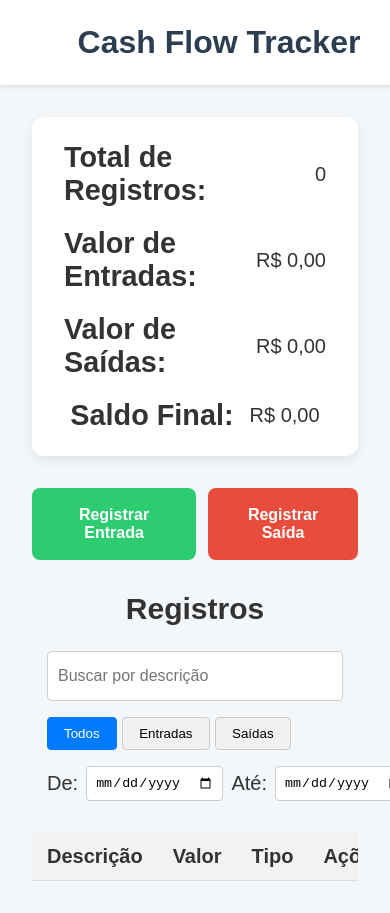
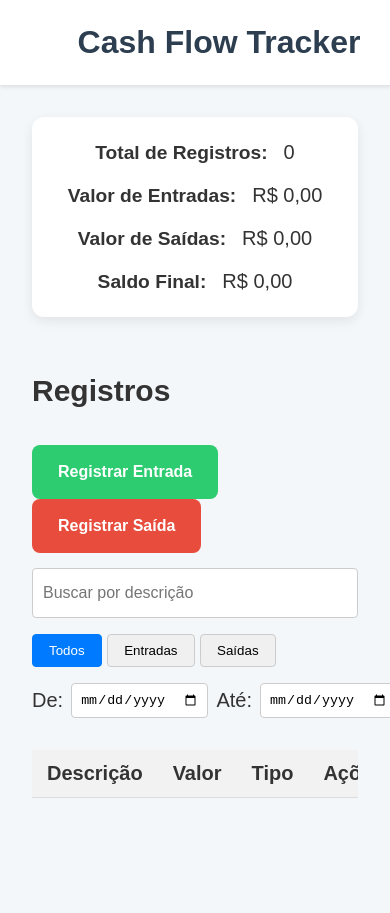
Before and after one commit to caiofeitosadev/cash-flow-tracker, a website with bundled scripts: page index.html in a window 390 px wide. Shown: the top 913 px of the page. After the commit the page ends 844 px from the top, so only its background shows below. Built offline with nearby package versions, Linux system fonts and the light colour scheme.

Commit message:
feat: Adjust font sizes and minor layout improvements
This commit includes styling changes to improve the overall look and feel of the application.

- Reduced font sizes in several elements for better visual hierarchy.
- Applied minor layout adjustments to enhance the user interface.

```diff
--- a/index.html
+++ b/index.html
@@ -43,13 +43,14 @@
       </div>
     </section>
 
-    <section class="acoes">
-      <button id="btn-entrada">Registrar Entrada</button>
-      <button id="btn-saida">Registrar Saída</button>
-    </section>
-
     <section class="registros">
-      <h2>Registros</h2>
+      <section class="acoes">
+        <h2>Registros</h2>
+        <div>
+          <button id="btn-entrada">Registrar Entrada</button>
+          <button id="btn-saida">Registrar Saída</button>
+        </div>
+      </section>
       <div class="search-container">
         <input type="text" id="search-input" placeholder="Buscar por descrição">
       </div>
--- a/src/styles.css
+++ b/src/styles.css
@@ -56,11 +56,14 @@ main .totalizadores .totalizador h3 {
 
 main .totalizadores .totalizador p {
   font-weight: 700;
-  font-size: 1.8rem;
+  font-size: 1.2rem;
   margin: 0;
 }
 
 main .acoes {
+  display: flex;
+  justify-content: space-between;
+  align-items: center;
   margin-top: 2rem;
   display: flex;
   gap: 12px;
@@ -345,7 +348,6 @@ tbody tr:nth-child(even) {
 
 .search-container {
     margin-bottom: 1rem;
-    padding: 0 15px;
 }
 
 #search-input{
@@ -361,7 +363,6 @@ tbody tr:nth-child(even) {
     display: flex;
     gap: 8px;
     margin-bottom: 1rem;
-    padding: 0 15px;
 }
 
 .filter-btn {
@@ -487,10 +488,6 @@ tbody tr:nth-child(even) {
     gap: 1rem;
   }
 
-  main .acoes {
-    flex-direction: row;
-  }
-
   .filter-container {
     display: flex;
     flex-direction: column;
@@ -514,6 +511,14 @@ tbody tr:nth-child(even) {
     width: 500px;
   }
 }
+@media screen and (max-width: 600px) {
+  main .acoes {
+    justify-content: flex-start;
+    flex-direction: column;
+    align-items: flex-start;
+    margin-bottom: 15px;
+  }
+}
 
 @media screen and (max-width: 1100px) {
   main .totalizadores {
```
